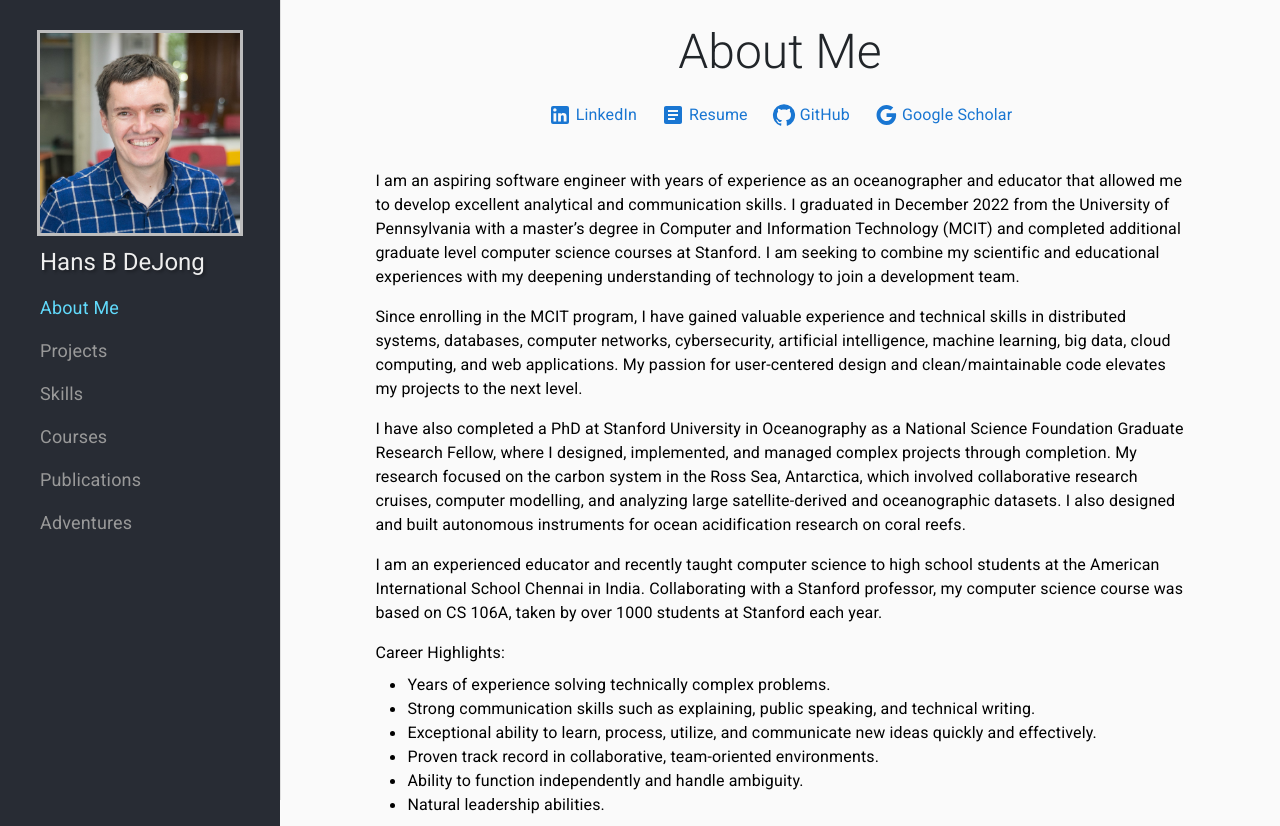
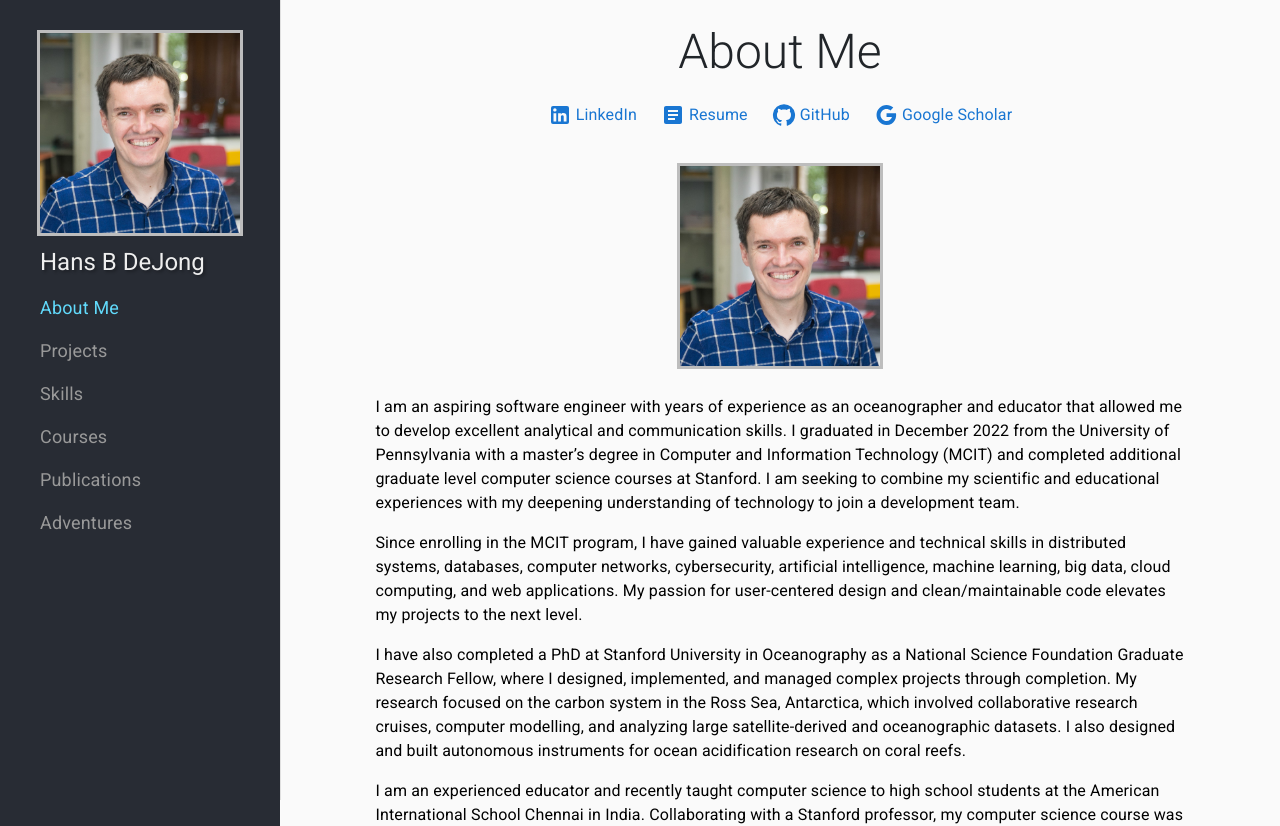
Before and after one commit to hansbdejong/portfolio, a React (Create React App) app: page / in a window 1280 px wide. Shown: the top 826 px of the page. Built offline with nearby package versions, Linux system fonts and the light colour scheme; the HTML template or start-up script is replaced by a standard one.

Commit message:
added profile photo and resume

```diff
--- a/src/components/TopBar.jsx
+++ b/src/components/TopBar.jsx
@@ -8,9 +8,11 @@ import FolderIcon from '@mui/icons-material/Folder'; // projects
 import SchoolIcon from '@mui/icons-material/School';  // courses
 import ArticleIcon from '@mui/icons-material/Article'; // publications
 import LightbulbIcon from '@mui/icons-material/Lightbulb'; // skills
+import LinkedInIcon from '@mui/icons-material/LinkedIn'; // linkedIn
+import ContactPageIcon from '@mui/icons-material/ContactPage'; // resume
 
 import { useHistory } from "react-router-dom";
-
+import resume from '../Hans_DeJong_Resume.pdf';
 
 import {
     IconButton,
@@ -20,6 +22,8 @@ import {
     ListItem,
     ListItemButton,
     ListItemText,
+    Divider,
+    Link
 
 } from '@mui/material';
 
@@ -90,9 +94,37 @@ export default function SwipeableTemporaryDrawer() {
                     </ListItem>
                 ))}
             </List>
+            <Divider />
+            <List>
+
+                <Link disablePadding href={resume} target="_blank" underline="none" >
+                    <ListItem key={"Resume"} disablePadding>
+                        <ListItemButton>
+                            <ListItemIcon>
+                                <ContactPageIcon />
+                            </ListItemIcon>
+                            <ListItemText primary="Resume" />
+                        </ListItemButton>
+                    </ListItem>
+                </Link>
+
+                <Link disablePadding href="https://www.linkedin.com/in/hansbdejong/"
+                    target="_blank" underline="none" >
+                    <ListItem key={"LinkedIn"} disablePadding>
+                        <ListItemButton>
+                            <ListItemIcon>
+                                <LinkedInIcon />
+                            </ListItemIcon>
+                            <ListItemText primary="LinkedIn" />
+                        </ListItemButton>
+                    </ListItem>
+                </Link>
+
+            </List>
 
 
-        </Box>
+
+        </Box >
     );
 
     let anchor = 'right';
--- a/src/pages/MyStory.jsx
+++ b/src/pages/MyStory.jsx
@@ -7,8 +7,8 @@ import {
     ListItem
 } from '@mui/material';
 
-
-//import { grey } from '@mui/material/colors';
+import profilePic from '../images/Hans.jpg'; // with import
+import { grey } from '@mui/material/colors';
 import LinkedInIcon from '@mui/icons-material/LinkedIn';
 import ArticleIcon from '@mui/icons-material/Article';
 import GitHubIcon from '@mui/icons-material/GitHub';
@@ -36,9 +36,6 @@ let data = {
         ]
 }
 
-// after just a year, taken advanced CS courses designed for advanced undergraduate...
-// I also learned how to handle ambiguity and ....
-// these "soft skills are direclty relevent to tech jobs"
 
 function MyStory() {
     return (
@@ -86,6 +83,23 @@ function MyStory() {
                     </Link>
                 </div>
             </div>
+
+            <div style={{ display: "flex", justifyContent: "center" }}>
+                    <img
+                        alt=""
+                        style={{
+                            // borderRadius: "100%",
+                            objectFit: "cover",
+                            marginTop: "10px",
+                            marginBottom: "10px",
+                            border: `3px solid ${grey[400]}`
+                        }}
+                        loading="lazy"
+                        height="200"
+                        width="200"
+                        src={profilePic}
+                    />
+                </div>
 
 
             {addParagraphs(data)}
```
